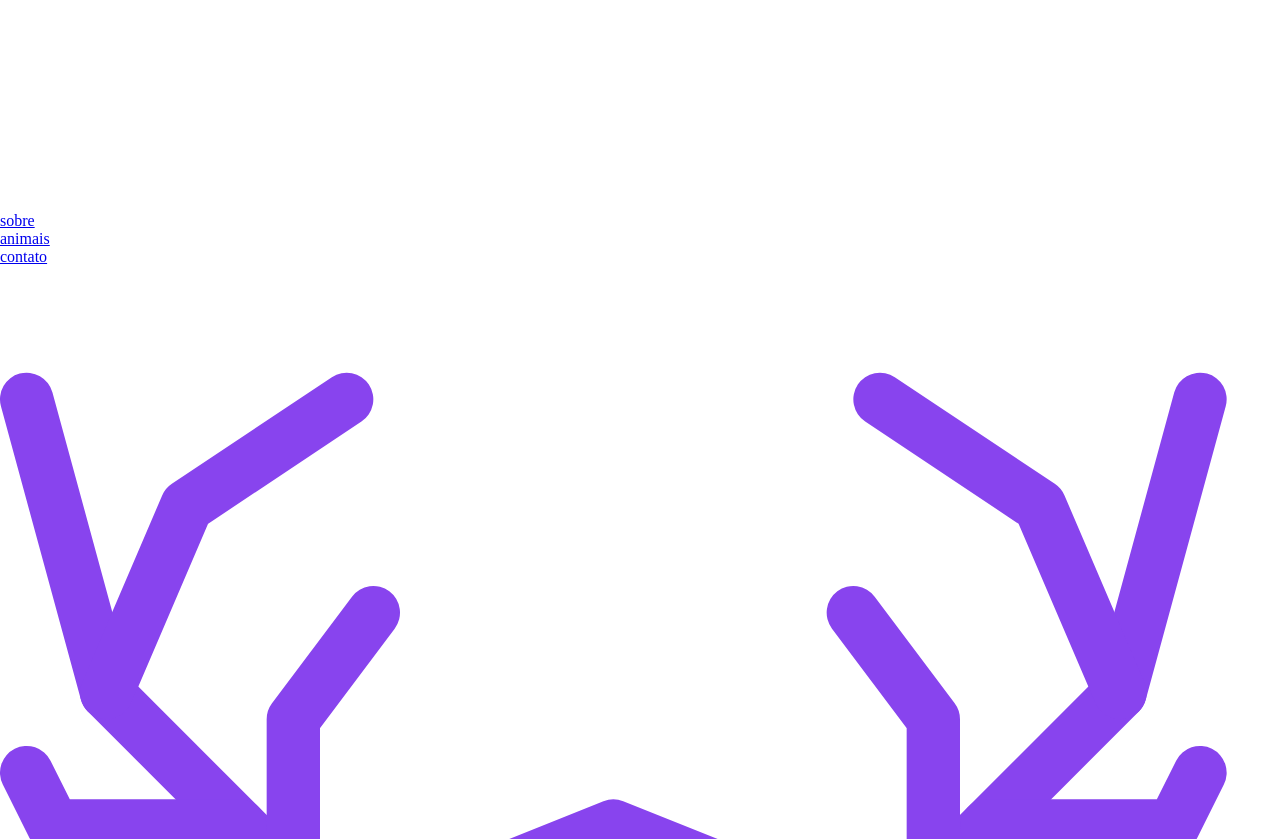
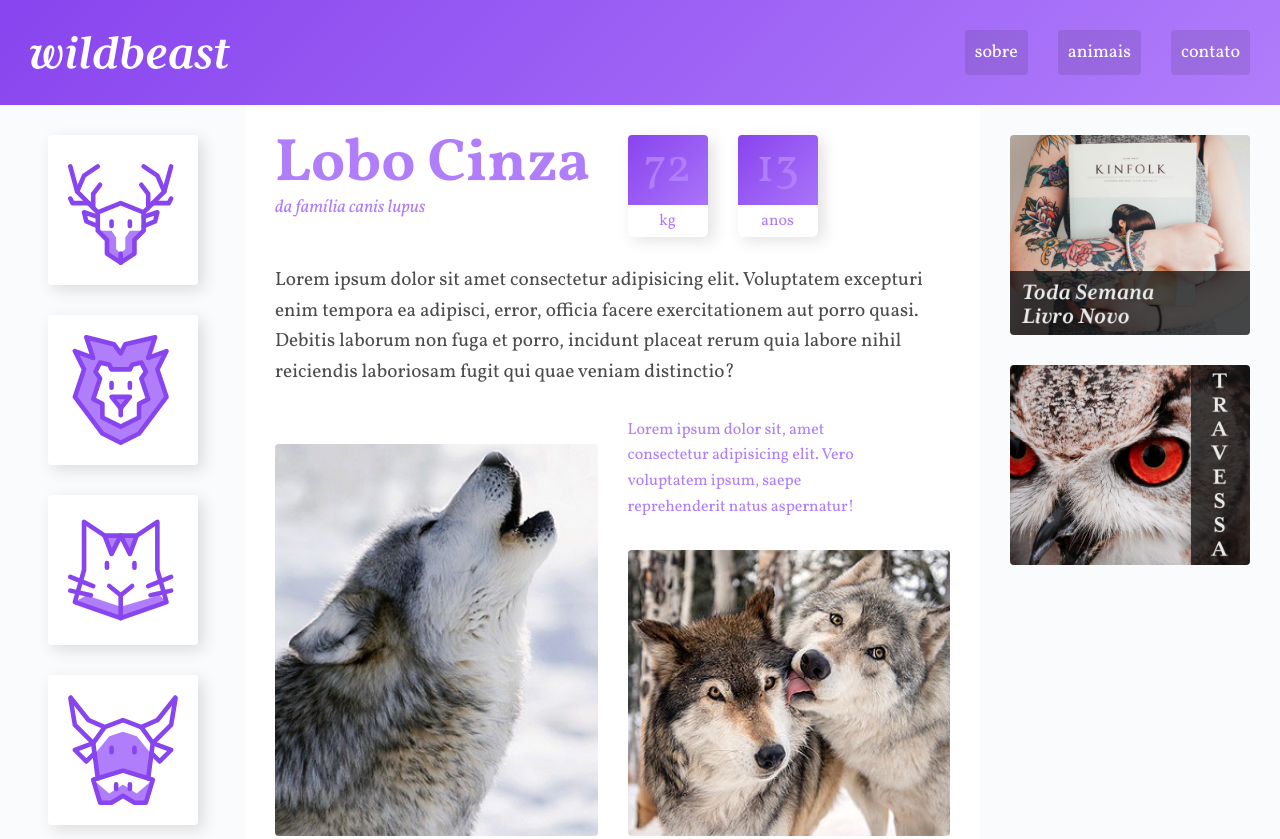
Before and after one commit to eduardofepinto/wildbeast, a plain HTML site: page index.html in a window 1280 px wide. Shown: the top 839 px of the page. Drawn offline with Linux system fonts and the light colour scheme.

Commit message:
finalizado layout principal

```diff
--- a/index.html
+++ b/index.html
@@ -4,6 +4,9 @@
     <meta charset="UTF-8" />
     <meta http-equiv="X-UA-Compatible" content="IE=edge" />
     <meta name="viewport" content="width=device-width, initial-scale=1.0" />
+    <link rel="preconnect" href="https://fonts.googleapis.com">
+    <link rel="preconnect" href="https://fonts.gstatic.com" crossorigin>
+    <link href="https://fonts.googleapis.com/css2?family=Vollkorn:ital,wght@0,400;0,700;1,400&display=swap" rel="stylesheet">
     <link rel="stylesheet" href="style.css" />
     <title>Wildbeast</title>
   </head>
@@ -42,28 +45,28 @@
         <div class="skills">
           <div>
             <span class="number">72</span>
-            <span class="number">kg</span>
+            <span class="skills-info">kg</span>
           </div>
 
           <div>
             <span class="number">13</span>
-            <span class="age">idade</span>
+            <span class="skills-info">anos</span>
           </div>
         </div>
 
-        <p>Lorem ipsum dolor sit amet consectetur adipisicing elit. Voluptatem excepturi enim tempora ea adipisci, error, officia facere exercitationem aut porro quasi. Debitis laborum non fuga et porro, incidunt placeat rerum quia labore nihil reiciendis laboriosam fugit qui quae veniam distinctio?</p>
+        <p class="col-wide">Lorem ipsum dolor sit amet consectetur adipisicing elit. Voluptatem excepturi enim tempora ea adipisci, error, officia facere exercitationem aut porro quasi. Debitis laborum non fuga et porro, incidunt placeat rerum quia labore nihil reiciendis laboriosam fugit qui quae veniam distinctio?</p>
 
-        <img src="./img/wolf1.jpg" alt="primeiro lobo">
+        <img class="img-01" src="./img/wolf1.jpg" alt="primeiro lobo">
 
-        <p>Lorem ipsum dolor sit, amet consectetur adipisicing elit. Vero voluptatem ipsum, saepe reprehenderit natus aspernatur minima nesciunt! Natus laborum odit minus facere eius distinctio!</p>
+        <p class="spotlight">Lorem ipsum dolor sit, amet consectetur adipisicing elit. Vero voluptatem ipsum, saepe reprehenderit natus aspernatur!</p>
 
-        <img src="./img/wolf2.jpg" alt="segundo lobo">
+        <img class="img-02" src="./img/wolf2.jpg" alt="segundo lobo">
 
         <p>Lorem ipsum dolor sit amet, consectetur adipisicing elit. Mollitia voluptatum ullam veritatis. Alias veritatis aliquid inventore fuga at sunt deserunt recusandae, obcaecati dolore eos consectetur doloremque qui eveniet, repudiandae quis nobis doloribus, quaerat corporis! Dolore?</p>
 
         <p>Lorem ipsum dolor sit amet, consectetur adipisicing elit. Mollitia voluptatum ullam veritatis. Alias veritatis aliquid inventore fuga at sunt deserunt recusandae, obcaecati dolore eos consectetur doloremque qui eveniet, repudiandae quis nobis doloribus, quaerat corporis! Dolore?</p>
 
-        <blockquote class="cite">
+        <blockquote class="cite col-wide">
           <p>"Há algo no uivar do lobo que tira um homem do aqui e agora e o transporta para uma floresta da mente."</p>
         </blockquote>
 
@@ -77,12 +80,12 @@
         </ul>
 
         <div class="info">
-          <p>Lorem ipsum dolor sit amet consectetur adipisicing elit. Nesciunt assumenda rem dolores maiores perspiciatis fugit numquam quidem in quos dignissimos mollitia, recusandae voluptate, a est incidunt nostrum! Eaque maxime facilis dicta odit in? Commodi sed excepturi omnis, similique at laudantium?</p>
+          <p>Lorem ipsum dolor sit amet consectetur adipisicing elit. Nesciunt assumenda rem dolores maiores perspiciatis fugit numquam quidem in quos dignissimos mollitia, recusandae voluptate, a est incidunt nostrum! Eaque maxime facilis dicta odit in.</p>
 
-          <p>Lorem ipsum dolor sit amet consectetur adipisicing elit. Nesciunt assumenda rem dolores maiores perspiciatis fugit numquam quidem in quos dignissimos mollitia, recusandae voluptate, a est incidunt nostrum! Eaque maxime facilis dicta odit in? Commodi sed excepturi omnis, similique at laudantium?</p>
+          <p>Lorem ipsum dolor sit amet consectetur adipisicing elit. Nesciunt assumenda rem dolores maiores perspiciatis fugit numquam quidem in quos dignissimos mollitia, recusandae voluptate, a est incidunt nostrum! Eaque maxime facilis dicta odit in.</p>
         </div>
 
-        <img src="./img/wolf3.jpg" alt="terceiro lobo">
+        <img class="col-wide" src="./img/wolf3.jpg" alt="terceiro lobo">
       </main>
 
       <aside class="announcement">
--- a/style.css
+++ b/style.css
@@ -1,3 +1,5 @@
+/* GLOBAL */
+
 * {
   margin: 0;
   padding: 0;
@@ -8,7 +10,241 @@ ul {
   list-style: none;
 }
 
+a {
+  text-decoration: none;
+}
+
+p {
+  font-size: 1.2rem;
+  line-height: 1.6;
+  color: rgba(0, 0, 0, 0.7);
+}
+
 img {
   max-width: 100%;
+  width: 100%;
   display: block;
+  border-radius: 4px;
 }
+
+body {
+  font-family: "Vollkorn", Georgia, "Times New Roman", Times, serif;
+}
+
+/* GRID GERAL */
+
+.container {
+  display: grid;
+  grid-template-columns: minmax(160px, 1fr) 3fr 300px;
+  grid-template-areas:
+    "header header header"
+    "sidenav content announcement"
+    "footer footer footer";
+}
+
+/* HEADER */
+
+.header {
+  grid-area: header;
+  background: linear-gradient(135deg, #8844ee, #b07dfb);
+  padding: 30px;
+  display: grid;
+  grid-template-columns: 1fr auto;
+  align-items: center;
+}
+
+.header nav ul {
+  display: flex;
+  flex-wrap: wrap;
+  gap: 30px;
+}
+
+.header nav a {
+  display: block;
+  padding: 10px;
+  color: #fff;
+  font-size: 1.125rem;
+  background: rgba(0, 0, 0, 0.1);
+  border-radius: 4px;
+  transition: 0.3s;
+}
+
+.header nav a:hover {
+  background: rgba(0, 0, 0, 0.5);
+}
+
+.logo {
+  max-width: 200px;
+}
+
+/* SIDENAV */
+
+.sidenav {
+  grid-area: sidenav;
+  background: #fafbfc;
+  padding: 30px;
+}
+
+.sidenav li a {
+  display: block;
+  min-width: 60px;
+  max-width: 150px;
+  margin: 0 auto 30px auto;
+  background: #fff;
+  padding: 20px;
+  border-radius: 4px;
+  box-shadow: 5px 5px 15px 0px rgba(44, 44, 44, 0.15);
+  transition: 0.3s ease-out;
+}
+
+.sidenav li a:hover {
+  background: #b07dfb;
+}
+
+/* CONTENT */
+
+.content {
+  grid-area: content;
+  max-width: 1000px;
+  margin: 0 auto;
+  padding: 30px;
+  display: grid;
+  grid-template-columns: 1fr 1fr;
+  gap: 30px;
+}
+
+.col-wide {
+  grid-column: 1 / -1;
+}
+
+.img-01 {
+  grid-row: span 2;
+  align-self: end;
+}
+
+.img-02 {
+  align-self: end;
+}
+
+/* ESTILOS CONTENT */
+
+.info p + p {
+  margin-top: 30px;
+}
+
+/* TITULO */
+
+.title {
+  color: #b07dfb;
+}
+
+.title h1 {
+  font-size: 3.75rem;
+  line-height: 1;
+  font-weight: 700;
+}
+
+.title span {
+  font-size: 1.125rem;
+  font-style: italic;
+}
+
+/* SKILLS */
+
+.skills {
+  display: flex;
+  align-items: flex-start;
+}
+
+.skills > div {
+  width: 80px;
+  text-align: center;
+  background: linear-gradient(135deg, #8844ee, #b07dfb);
+  box-shadow: 5px 5px 15px 0px rgba(44, 44, 44, 0.15);
+  border-radius: 4px;
+  position: relative;
+}
+
+.skills > div:first-child {
+  margin-right: 30px;
+}
+
+.skills-info {
+  background: #fff;
+  border-radius: 0 0 5px 5px;
+  padding: 5px 0;
+  position: relative;
+  top: 2px;
+}
+
+.skills span {
+  display: block;
+  color: #b07dfb;
+}
+
+.number {
+  color: #b07dfb;
+  font-size: 3rem;
+  line-height: 1;
+  margin: 10px auto;
+}
+
+.spotlight {
+  align-self: start;
+  font-size: 1rem;
+  color: #b07dfb;
+  max-width: 16rem;
+}
+
+.cite,
+.atributes {
+  align-self: start;
+  padding: 30px;
+  border-radius: 4px;
+  box-shadow: 5px 5px 15px 0px rgba(44, 44, 44, 0.15);
+  background: linear-gradient(135deg, #8844ee, #b07dfb);
+}
+
+.cite p {
+  font-size: 1.5rem;
+  font-style: italic;
+  color: #fff;
+  text-align: center;
+  max-width: 500px;
+  margin: 0 auto;
+}
+
+.atributes li {
+  color: #fff;
+  font-family: "Courier New", Courier, monospace;
+  font-size: 1.125rem;
+  padding: 15px;
+}
+
+.atributes li + li {
+  border-top: 2px solid #b07dfb;
+}
+
+/* ANNOUNCEMENT */
+
+.announcement {
+  grid-area: announcement;
+  background: #fafbfc;
+  display: grid;
+  align-content: start;
+  padding: 30px;
+  gap: 30px;
+}
+
+/* FOOTER */
+
+.footer {
+  grid-area: footer;
+  background: linear-gradient(135deg, #8844ee, #b07dfb);
+}
+
+.footer p {
+  color: #fff;
+  text-align: center;
+  padding: 30px;
+}
```
